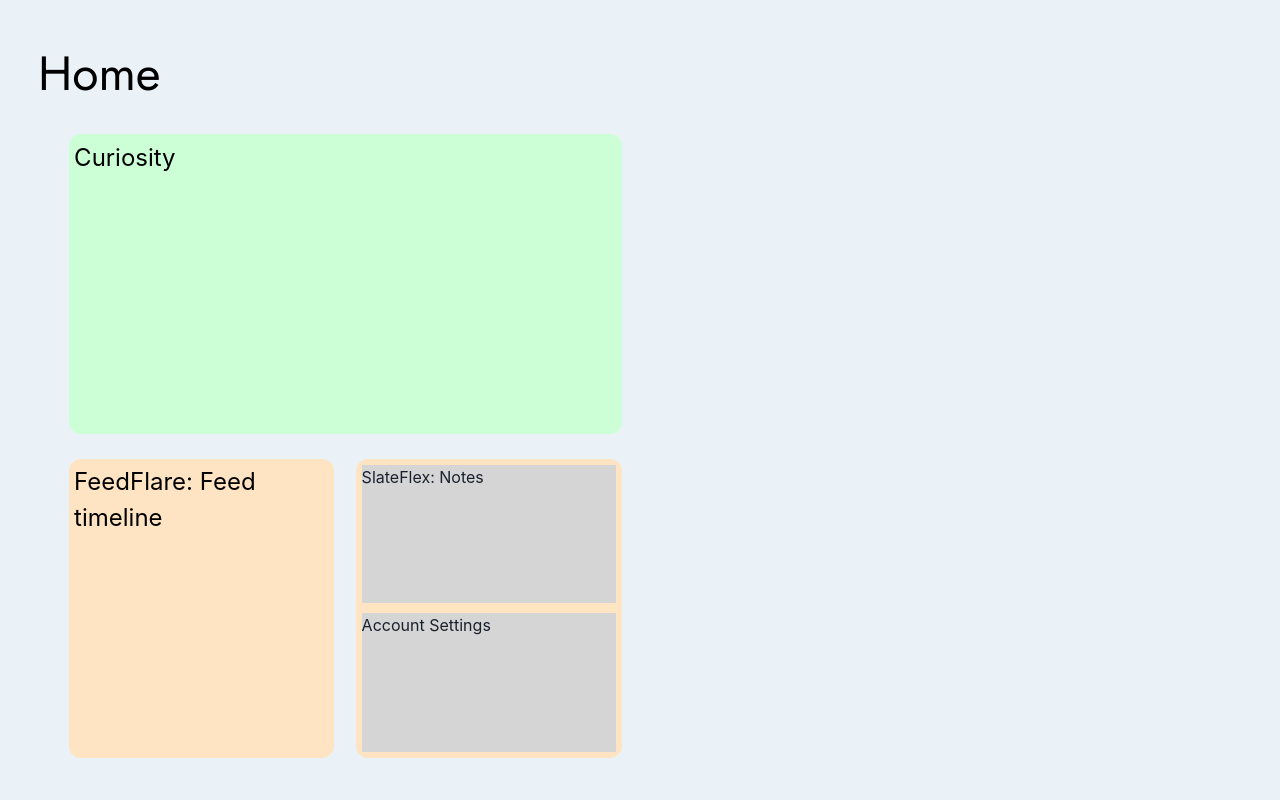
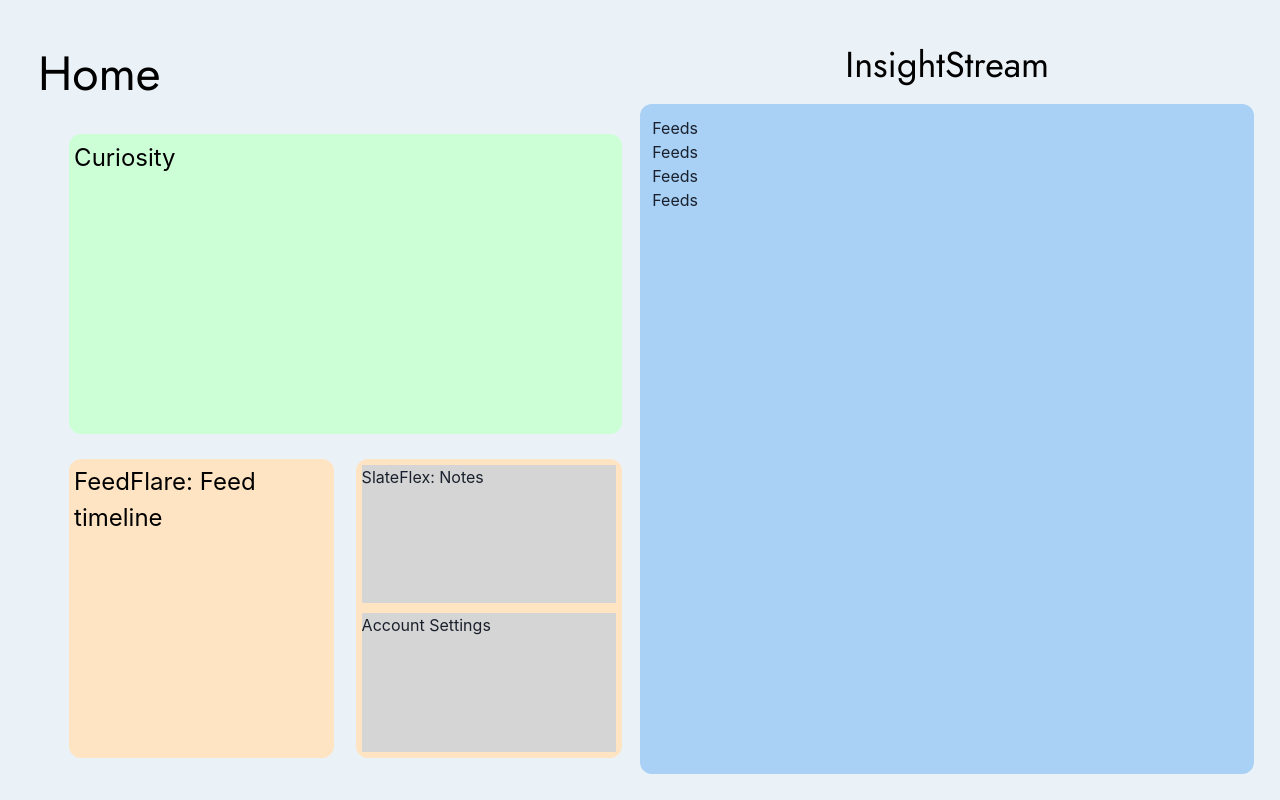
Before and after one commit to Kaikei-e/CurioNoah, a React (Vite) app in the folder InfoIsland/InfoIsland/: page /home in a window 1280 px wide. Built offline with nearby package versions, Linux system fonts and the light colour scheme.

Commit message:
Update: styling the home page

```diff
--- a/InfoIsland/InfoIsland/src/home/Home.tsx
+++ b/InfoIsland/InfoIsland/src/home/Home.tsx
@@ -72,10 +72,36 @@ const Home = () => {
                     </Flex>
                 </Flex>
             </Flex>
-
+            <Flex flexDirection={"column"} w={"50%"} h={"100%"}>
+                <Text fontFamily="Jost"
+                      fontWeight="regular"
+                      fontSize={{base: "xl", md: "2xl", lg: "4xl"}}
+                      color="#000"
+                      m={"2%"}
+                      textAlign={"center"}>
+                    InsightStream
+                </Text>
+                <Flex flexDirection={"column"}
+                      bgColor={"#A9D0F5"}
+                      w={"100%"} h={"95%"}
+                      rounded={"xl"} p={"2%"}
+                >
+                    <Text>
+                        Feeds
+                    </Text>
+                    <Text>
+                        Feeds
+                    </Text>
+                    <Text>
+                        Feeds
+                    </Text>
+                    <Text>
+                        Feeds
+                    </Text>
+                </Flex>
+            </Flex>
         </Flex>
-
-    )
+    );
 };
 
 export default Home;
```
